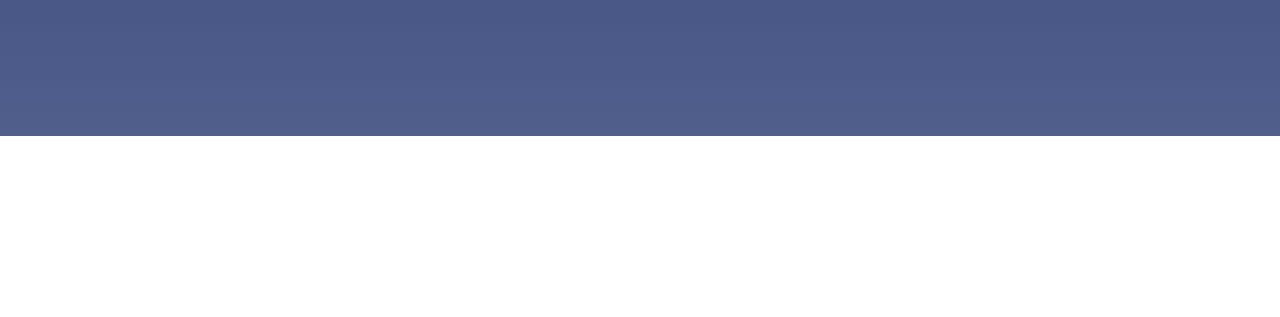
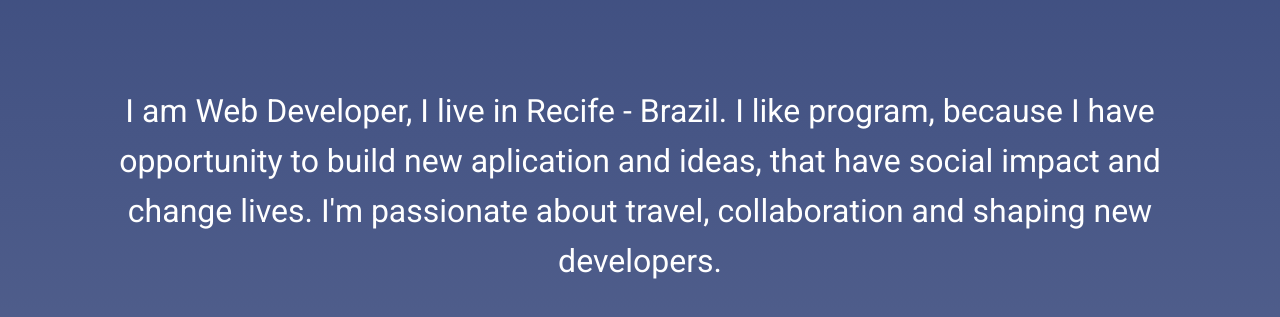
Before and after one commit to dressalsl/new_dev_project, a plain HTML site: page index.html in a window 1280 px wide. Shown: the part 439-756 px from the top of the page. Drawn offline with Linux system fonts and the light colour scheme.

Commit message:
header_bottom

```diff
--- a/index.html
+++ b/index.html
@@ -27,7 +27,7 @@
                         <p class="texto_mulher">I am <span class="palavra"> Developer</span></p>
                 </div>
 
-            <p class="texto_header"></p>
+            <p class="texto_header">I am Web Developer, I live in Recife - Brazil. I like program, because I have opportunity to build new aplication and ideas, that have social impact and change lives. I'm passionate about travel, collaboration and shaping new developers.</p>
 
 
 
--- a/style.css
+++ b/style.css
@@ -66,5 +66,15 @@ html, body{
 palavra{
     color: #54D1BB;
 }
+.texto_header{
+    font-family: Roboto;
+    font-style: normal;
+    font-weight: normal;
+    font-size: 32px;
+    line-height: 50px;
+    /* or 156% */
+    text-align: center;
+    color: #FFFFFF;
+}
 /* --variavel: valor;
    color : var (--variavel);*/
```
